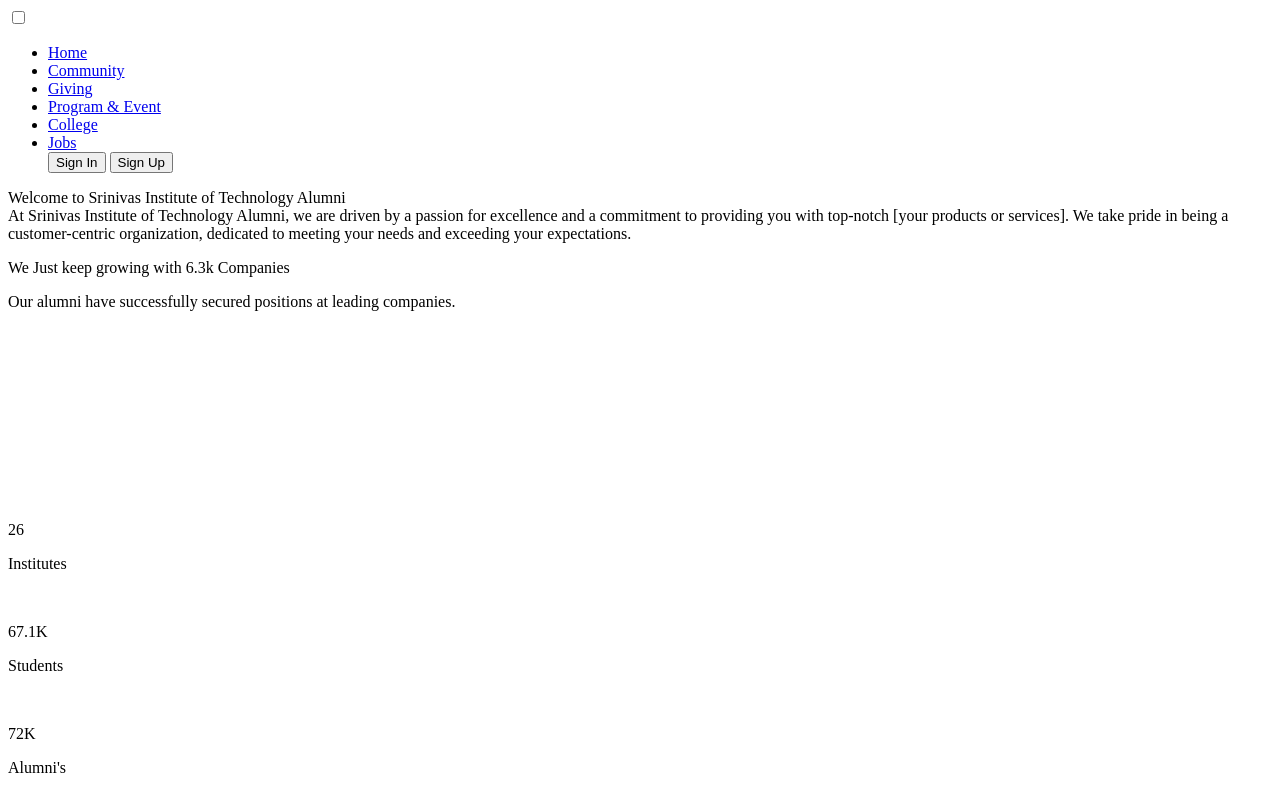
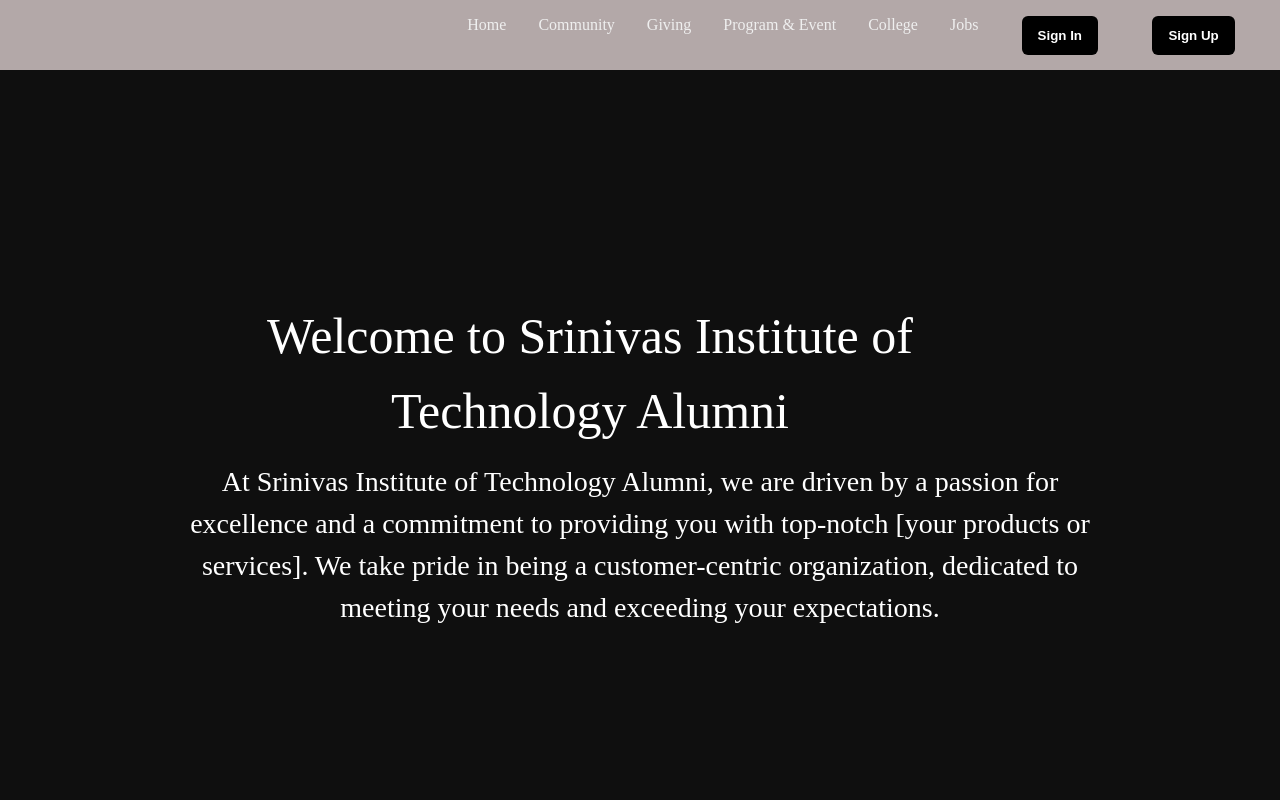
Before and after one commit to Thilak19/test, a plain HTML site: page index.html in a window 1280 px wide. Shown: the top 800 px of the page. Drawn offline with Linux system fonts and the light colour scheme.

Commit message:
Update index.html

```diff
--- a/index.html
+++ b/index.html
@@ -7,7 +7,7 @@
         <title>About us</title>
         <link rel="stylesheet" href="https://cdnjs.cloudflare.com/ajax/libs/font-awesome/6.4.2/css/all.min.css" integrity="sha512-z3gLpd7yknf1YoNbCzqRKc4qyor8gaKU1qmn+CShxbuBusANI9QpRohGBreCFkKxLhei6S9CQXFEbbKuqLg0DA==" crossorigin="anonymous" referrerpolicy="no-referrer" />
 
-        <link rel="stylesheet" href="/front end codes/Other-pages/aboutUsCSS.css">
+        <link rel="stylesheet" href="style.css">
     </head>
     <body>
 
```
